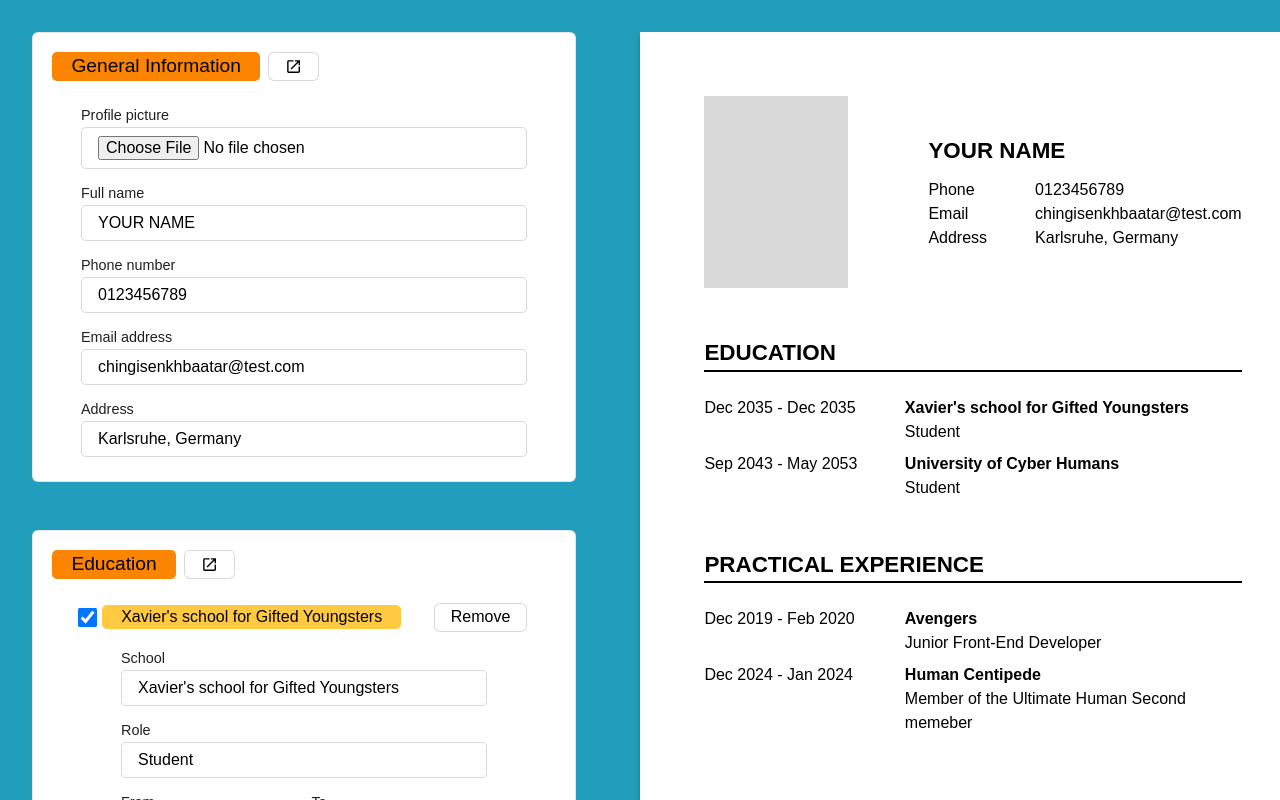
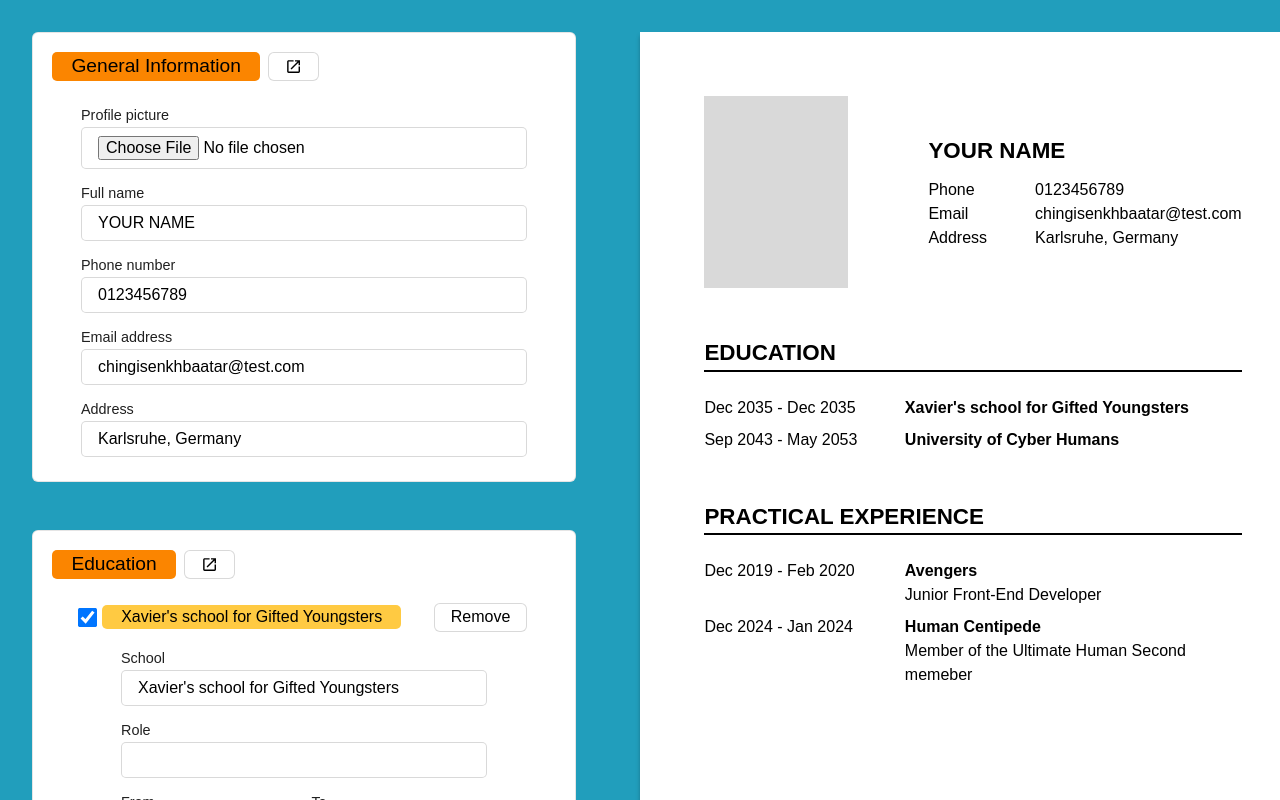
Before and after one commit to codetwentyfive/cv-application, a React (Vite) app: page / in a window 1280 px wide. Shown: the top 800 px of the page. Built offline with nearby package versions, Linux system fonts and the light colour scheme.

Commit message:
added more example Info for degree and job details

```diff
--- a/src/exampleInfo.js
+++ b/src/exampleInfo.js
@@ -3,7 +3,7 @@ const exampleEducationalExperiences = [
   {
     "from": "2035-12-12",
     "to": "2035-12-22",
-    "role": "Student",
+    "degree": "Superhuman certification",
     "school": "Xavier's school for Gifted Youngsters",
     "id": crypto.randomUUID(),
     "show": 1,
@@ -12,7 +12,7 @@ const exampleEducationalExperiences = [
   {
     "from": "2043-09-01",
     "to": "2053-05-15",
-    "role": "Student",
+    "degree": "Telekenisis",
     "school": "University of Cyber Humans",
     "id": crypto.randomUUID(),
     "show": 1,
@@ -25,6 +25,7 @@ const examplePracticalExperiences = [
     "role": "Front-End Developer",
     "position": "Junior",
     "company": "Avengers",
+    "details":"-Got screamed at by Tony Stark for watching Youtube with the Mark.4 visor",
     "id": crypto.randomUUID(),
     "show": 1,
   },
@@ -34,6 +35,7 @@ const examplePracticalExperiences = [
     "role": "Second memeber",
     "position": "Member of the Ultimate Human",
     "company": "Human Centipede",
+    "details":"-Learned patience",
     "id": crypto.randomUUID(),
     "show": 1,
   },
```
